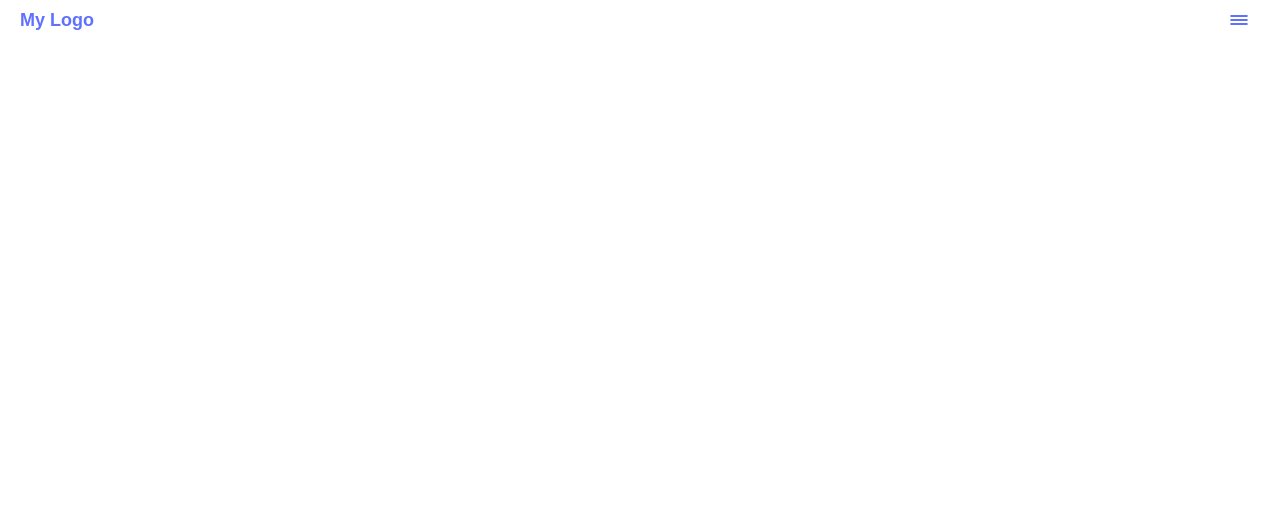
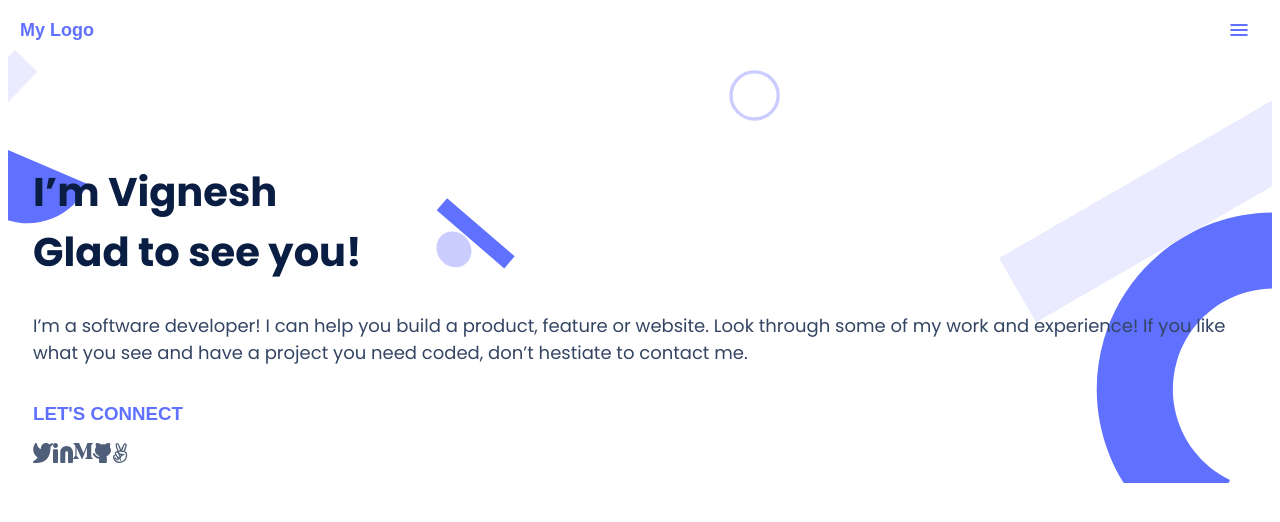
Before and after one commit to vikipretium/portfolio_project, a website: page index.html in a window 1280 px wide. Drawn offline with Linux system fonts and the light colour scheme.

Commit message:
add social icons and style

```diff
--- a/assets/css/style.css
+++ b/assets/css/style.css
@@ -25,6 +25,8 @@ body {
     /* background-color: ghostwhite; */
     display: flex;
     flex-direction: row;
+    padding-top: 10px;
+
 
 
 }
@@ -77,17 +79,19 @@ body {
     flex-direction: column;
     align-items: center;
     justify-content: space-around;
+
 }
 
 .squeezer {
     display: flex;
     flex-direction: column;
 
-    width: 18px;
-    height: 12px;
+    width: 20px;
+    height: 14px;
     background-color: rgb(255, 255, 255);
     align-items: center;
     justify-content: space-around;
+
 
 }
 
@@ -101,3 +105,119 @@ body {
 /* hamburger icon end */
 
 /* top bar end */
+
+/* headline section */
+
+.welcome-section {
+    background-color: #ffffff;
+}
+
+.headline-wrapper {
+    /* padding-bottom: 100px; */
+    background-image: url("../images/header-shapes.svg");
+    background-size: 100%;
+    background-repeat: no-repeat;
+
+}
+
+
+.headline-container {
+    display: flex;
+    flex-direction: column;
+    margin: 0 25px 0 25px;
+    padding-top: 100px;
+}
+
+.intro-text {
+    font-weight: 700;
+    font-size: 40px;
+    line-height: 60px;
+    font-family: 'Poppins', sans-serif;
+    color: #091e42;
+    margin: 12px 0;
+}
+
+.intro-message {
+    font-family: 'Poppins', sans-serif;
+    font-size: 18px;
+    color: #344563;
+}
+
+.connect h3 {
+    color: #6070ff;
+}
+
+.social {
+    display: flex;
+    /* background-color: red; */
+    width: auto;
+    height: 40px;
+
+
+
+}
+
+.twitter {
+    background-image: url("../images/t.svg");
+    background-size: 100%;
+    background-repeat: no-repeat;
+    background-size: contain;
+
+}
+
+.tw_img {
+    height: 20px;
+    width: 20px;
+}
+
+.linkedin {
+    background-image: url("../images/l.svg");
+    background-size: 100%;
+    background-repeat: no-repeat;
+    background-size: contain;
+
+}
+
+.lk_img {
+    height: 20px;
+    width: 20px;
+}
+
+.medium {
+    background-image: url("../images/m.svg");
+    background-size: 100%;
+    background-repeat: no-repeat;
+    background-size: contain;
+
+}
+
+.m_img {
+    height: 20px;
+    width: 20px;
+}
+
+.git {
+    background-image: url("../images/g.svg");
+    background-size: 100%;
+    background-repeat: no-repeat;
+    background-size: contain;
+
+}
+
+.g_img {
+    height: 20px;
+    width: 20px;
+}
+
+.angel {
+    background-image: url("../images/a.svg");
+    background-size: 100%;
+    background-repeat: no-repeat;
+    background-size: contain;
+
+}
+
+.a_img {
+    height: 20px;
+    width: 20px;
+}
--- a/index.html
+++ b/index.html
@@ -36,7 +36,46 @@
 
     <!-- headline section -->
 
-    <section>
+    <section class="welcome-section" id="welcome">
+        <div class="headline-wrapper">
+            <div class="headline-container">
+                <h1 class="intro-text">I’m Vignesh <br /> Glad to see you!</h1>
+                <p class="intro-message">I’m a software developer! I can help you build a product,
+                    feature or website. Look through some of my work and experience! If you like what you see
+                    and have a project you need coded, don’t hestiate to contact me.</p>
+                <div class="connect">
+                    <h3>LET'S CONNECT</h3>
+                </div>
+                <div class="social">
+                    <a href="https://twitter.com/vikipretium">
+                        <div class="twitter">
+                            <div class="tw_img"></div>
+                        </div>
+                    </a>
+                    <a href="https://www.linkedin.com/in/vikipretium/">
+                        <div class="linkedin">
+                            <div class="lk_img"></div>
+                        </div>
+                    </a>
+                    <a href="https://medium.com/@vighneshpasupathy">
+                        <div class="medium">
+                            <div class="m_img"></div>
+                        </div>
+                    </a>
+                    <a href="https://github.com/vikipretium">
+                        <div class="git">
+                            <div class="g_img"></div>
+                        </div>
+                    </a>
+                    <a href="https://angel.co/u/vikipretium">
+                        <div class="angel">
+                            <div class="a_img"></div>
+                        </div>
+                    </a>
+                </div>
+
+            </div>
+        </div>
 
     </section>
 
```
Also changed, not shown: assets/images/a.svg (added), assets/images/g.svg (added), assets/images/header-background-mobile.svg (added), assets/images/header-shapes.svg (added), assets/images/l.svg (added), assets/images/m.svg (added), assets/images/t.svg (added), 1 other file.
